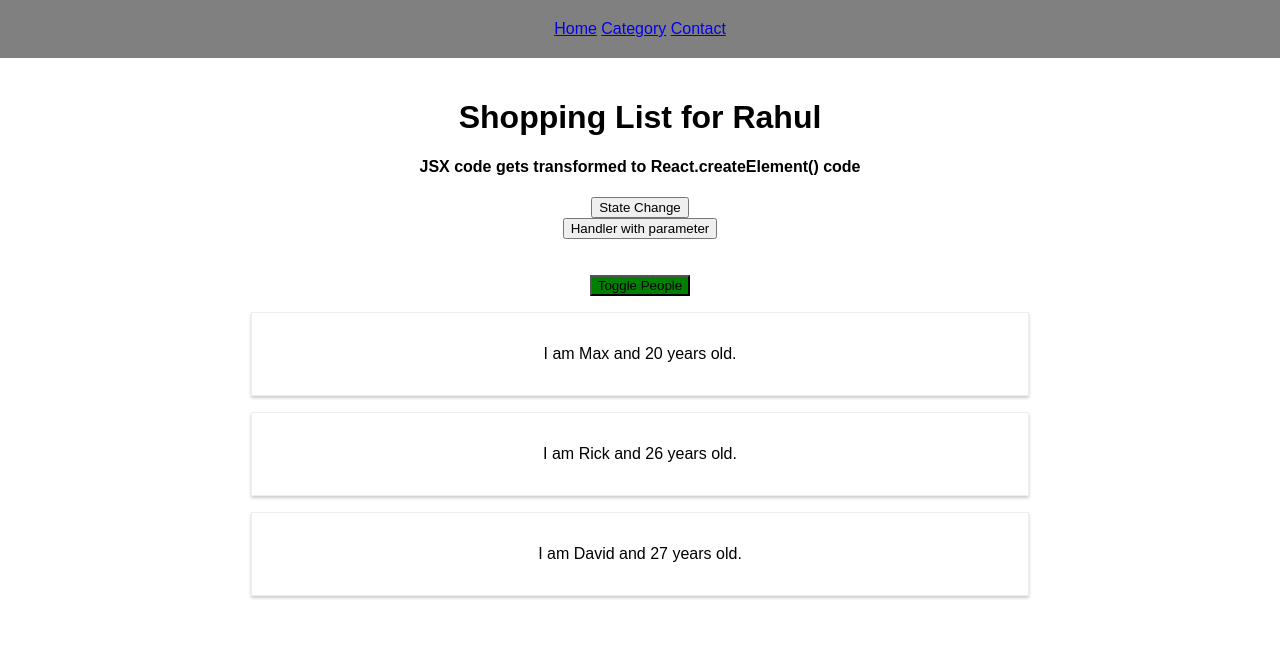
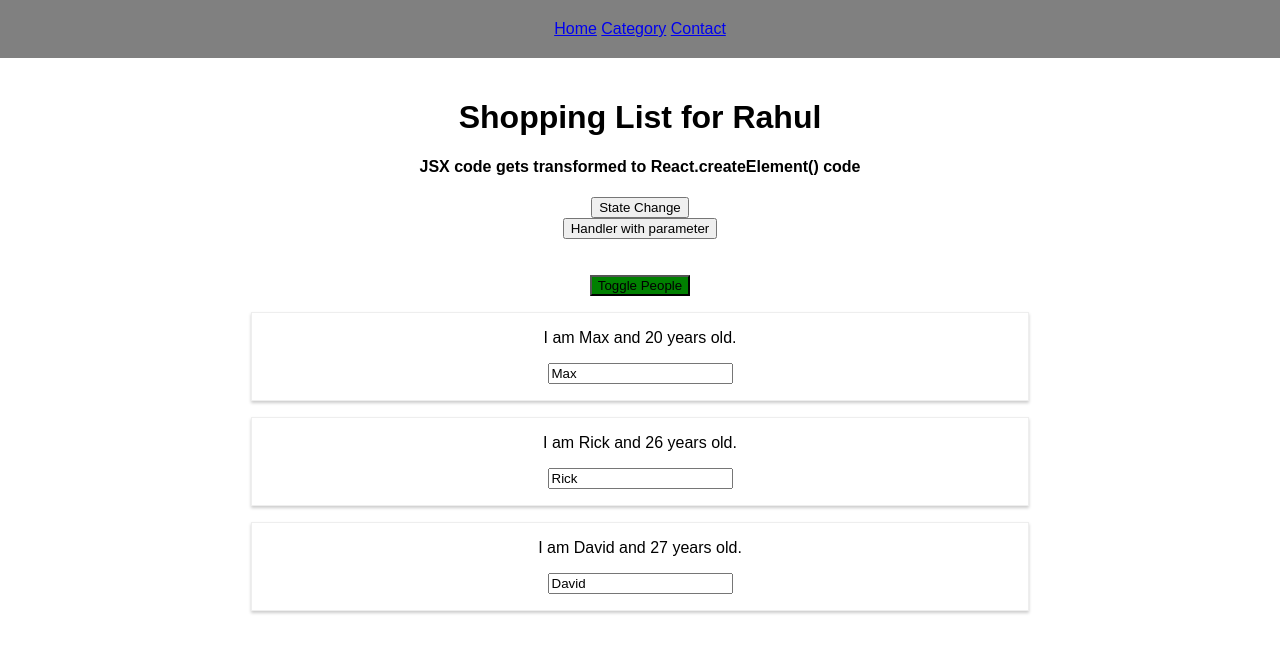
Before and after one commit to rahulh77/rfirst, a React app: page / in a window 1280 px wide. Shown: the top 652 px of the page. Built offline with nearby package versions, Linux system fonts and the light colour scheme.

Commit message:
stateManagement and Component Life cycle, Higher Order Components, ref

```diff
--- a/package.json
+++ b/package.json
@@ -31,6 +31,7 @@
     "postcss-flexbugs-fixes": "3.2.0",
     "postcss-loader": "2.0.8",
     "promise": "8.0.1",
+    "prop-types": "^15.6.0",
     "radium": "^0.19.6",
     "raf": "3.4.0",
     "react": "^16.2.0",
--- a/src/components/Main.js
+++ b/src/components/Main.js
@@ -19,7 +19,8 @@ class Main extends Component {
       { id: 1, name: "Max", age: 20 },
       { id: 2, name: "Rick", age: 26 },
       { id: 3, name: "David", age: 27 }
-    ]
+    ],
+    toggleClickedCounter: 0
   };
 
   switchNameHandler = () => {
@@ -40,7 +41,37 @@ class Main extends Component {
   };
 
   togglePeople = () => {
-    this.setState({ showPeople: !this.state.showPeople });
+    //Better way of handling setState
+    this.setState((prevState, props) => {
+      return {
+        showPeople: !this.state.showPeople,
+        toggleClickedCounter: prevState.toggleClickedCounter + 1
+      };
+    });
+    // this.setState({
+    //   showPeople: !this.state.showPeople,
+    //   // Incorrect way - as setState works async, other setState might complete after this setState (line#44)  so results are unpredictable
+    //   toggleClickedCounter: this.state.toggleClickedCounter + 1
+    // });
+  };
+
+  nameChangedHandler = (event, id) => {
+    const personIndex = this.state.persons.findIndex(p => {
+      return p.id === id;
+    });
+
+    const person = {
+      ...this.state.persons[personIndex]
+    };
+
+    // const person = Object.assign({}, this.state.persons[personIndex]);
+
+    person.name = event.target.value;
+
+    const persons = [...this.state.persons];
+    persons[personIndex] = person;
+
+    this.setState({ persons: persons });
   };
 
   deletePersonHandler = personIndex => {
@@ -57,6 +88,7 @@ class Main extends Component {
         <Persons
           persons={this.state.persons}
           clicked={this.deletePersonHandler}
+          changed={this.nameChangedHandler}
         />
       );
     }
--- a/src/components/Persons/Person/Person.js
+++ b/src/components/Persons/Person/Person.js
@@ -1,26 +1,85 @@
 //Naming convention for a component is firstCharacter in Caps
 // function names starts with smaller case
-import React from "react";
+import React, { Component } from "react";
 //import Radium from "radium";
 import classes from "./Person.css";
+import WithClass from "./../../hoc/WithClass";
+import PropTypes from "prop-types";
+
+class Person extends Component {
+  constructor(props) {
+    super(props);
+    console.log("[Person.js] Inside Constructor", props);
+  }
+
+  componentWillMount() {
+    console.log("[Person.js] Inside componentWillMount()");
+  }
+
+  componentDidMount() {
+    console.log("[Person.js] Inside componentDidMount()");
+    if (this.props.position === 0) {
+      this.inputElement.focus();
+    }
+  }
+
+  render() {
+    console.log("[Person.js] Inside render()");
+    return (
+      <WithClass classes={classes.Person}>
+        {/* <div onClick={this.props.click} className={classes.Person}> */}
+        <div onClick={this.props.click}>
+          I am {this.props.name} and {this.props.age} years old.
+        </div>
+        <p>{this.props.children}</p>
+        <input
+          ref={inp => {
+            this.inputElement = inp;
+          }}
+          type="text"
+          value={this.props.name}
+          onChange={this.props.changed}
+        />
+        {/* </div> */}
+      </WithClass>
+    );
+
+    // Below is the way to return adjacent elements (using an array).
+    // return [
+    //   <p key="1">
+    //     I am {this.props.name} and {this.props.age} years old.
+    //   </p>,
+    //   <p key="2">{this.props.children}</p>,
+    //   <p key="3">Component is a function that returns JSX</p>
+    // ];
+  }
+}
+
+Person.propTypes = {
+  click: PropTypes.func,
+  name: PropTypes.string,
+  age: PropTypes.number
+};
+
+export default Person;
 
 //using es6 function syntax to create a component that doesnt need state (Best practice)
-const person = props => {
-  // const style = {
-  //   "@media(min-width: 500px)": { width: "450px" }
-  // };
+//const person = props => {
+// const style = {
+//   "@media(min-width: 500px)": { width: "450px" }
+// };
 
-  return (
-    <div onClick={props.click} className={classes.Person}>
-      <p>
-        I am {props.name} and {props.age} years old.
-      </p>
-      <p>{props.children}</p>
-      {/* <p>Hello from Person Component </p>
-      <p>Component is a function that returns JSX</p> */}
-    </div>
-  );
-};
+//return (
+//<div onClick={props.click} className={classes.Person}>
+//<p>
+//  I am {props.name} and {props.age} years old.
+//</p>
+//<p>{props.children}</p>
+//{/* <p>Hello from Person Component </p>
+//<p>Component is a function that returns JSX</p> */}
+//</div>
+//);
+//};
 
-export default person;
+//export default person;
 //export default Radium(person);
--- a/src/components/Persons/Persons.js
+++ b/src/components/Persons/Persons.js
@@ -1,20 +1,24 @@
-import React from "react";
+import React, { Component } from "react";
 import ErrorBoundary from "../ErrorBoundary/ErrorBoundary";
 import Person from "./Person/Person";
 
 // In this Parents component, we are using two props - props.persons and props.clicked
-const persons = props =>
-  props.persons.map((x, index) => {
+class Persons extends Component {
+  render() {
+    return this.props.persons.map((x, index) => {
       return (
         <ErrorBoundary key={x.id}>
           <Person
             key={x.id}
-          click={() => props.clicked(index)} // a pattern that passes method as a prop that would change state in another component
+            click={() => this.props.clicked(index)} // a pattern that passes method as a prop that would change state in another component
             name={x.name}
             age={x.age}
+            changed={event => this.props.changed(event, x.id)}
           />
         </ErrorBoundary>
       );
     });
+  }
+}
 
-export default persons;
+export default Persons;
--- /dev/null
+++ b/src/components/hoc/WithClass.js
@@ -0,0 +1,8 @@
+import React from "react";
+
+// A higher order component that wraps children
+const withClass = props => (
+  <div className={props.classes}>{props.children}</div>
+);
+
+export default withClass;
```
Lines whose indentation alone changed are shown as unchanged.
